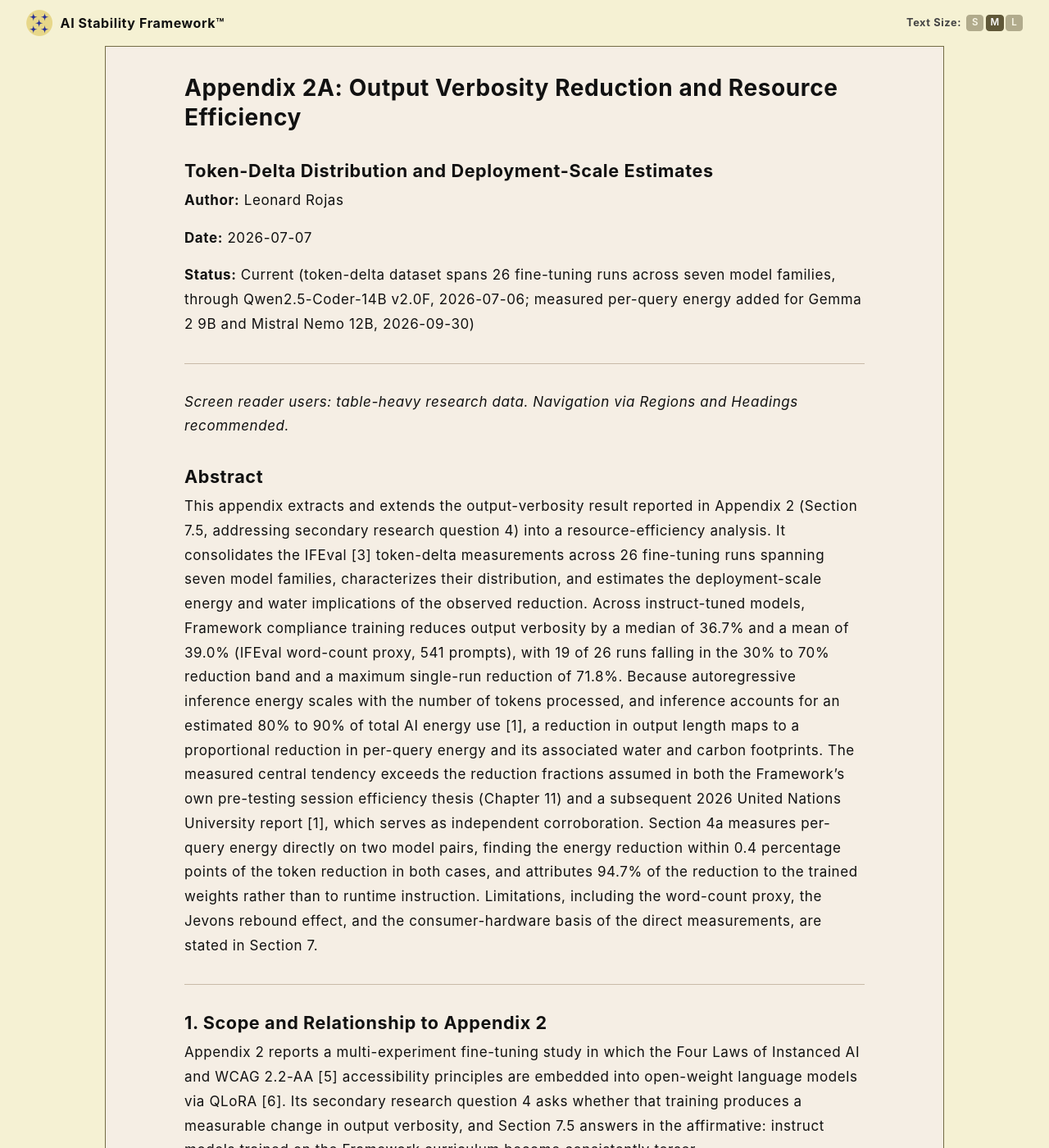
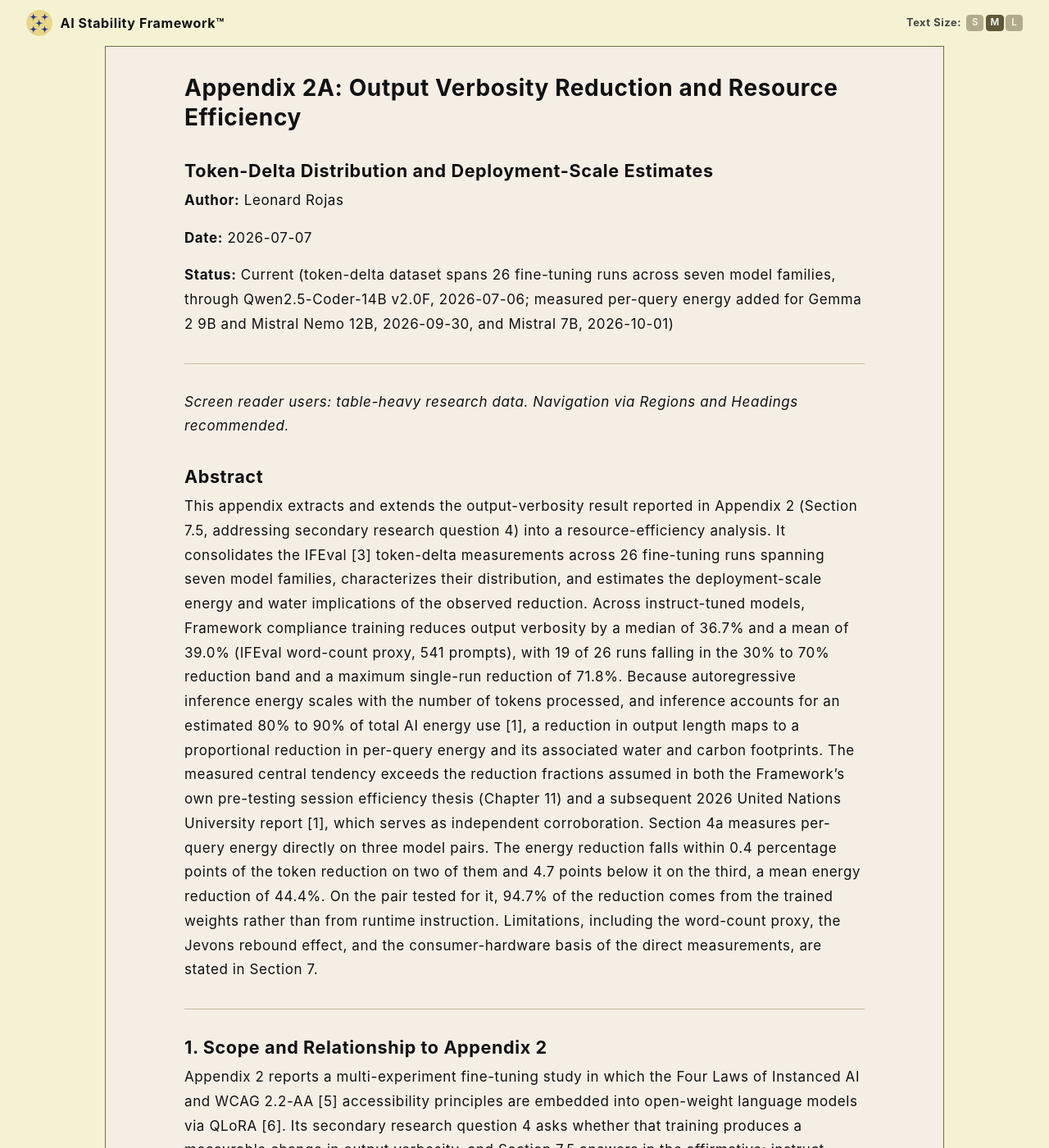
Before and after one commit to rojaslen/AISF-WEB, a Jekyll site: the page built from apx02a.md, in a window 1280 px wide and 1400 px high. Shown: the whole window at 82% size. Built offline with Jekyll 4.4.1, drawn with Linux system fonts in a browser that asks for light colours; some web fonts are replaced; some of the changed text lies outside the part shown.

Commit message:
apx02a: Mistral 7B energy pair, three pairs measured
Detail: .claude/change.log 2026-10-01.

Co-Authored-By: Claude Opus 5.5 <noreply@anthropic.com>
Claude-Session: https://claude.ai/code/session_01KDkWXnANM5inneXa5h9off

```diff
--- a/apx02a.md
+++ b/apx02a.md
@@ -12,7 +12,7 @@ nav_order: 3.5
 
 **Date:** 2026-07-07
 
-**Status:** Current (token-delta dataset spans 26 fine-tuning runs across seven model families, through Qwen2.5-Coder-14B v2.0F, 2026-07-06; measured per-query energy added for Gemma 2 9B and Mistral Nemo 12B, 2026-09-30)
+**Status:** Current (token-delta dataset spans 26 fine-tuning runs across seven model families, through Qwen2.5-Coder-14B v2.0F, 2026-07-06; measured per-query energy added for Gemma 2 9B and Mistral Nemo 12B, 2026-09-30, and Mistral 7B, 2026-10-01)
 
 ---
 
@@ -35,9 +35,10 @@ in output length maps to a proportional reduction in per-query energy and its as
 water and carbon footprints. The measured central tendency exceeds the reduction
 fractions assumed in both the Framework's own pre-testing session efficiency thesis
 (Chapter 11) and a subsequent 2026 United Nations University report [1], which serves as
-independent corroboration. Section 4a measures per-query energy directly on two model pairs,
-finding the energy reduction within 0.4 percentage points of the token reduction in both cases,
-and attributes 94.7% of the reduction to the trained weights rather than to runtime instruction.
+independent corroboration. Section 4a measures per-query energy directly on three model pairs.
+The energy reduction falls within 0.4 percentage points of the token reduction on two of them and
+4.7 points below it on the third, a mean energy reduction of 44.4%. On the pair tested for it,
+94.7% of the reduction comes from the trained weights rather than from runtime instruction.
 Limitations, including the word-count proxy, the Jevons rebound effect, and the
 consumer-hardware basis of the direct measurements, are stated in Section 7.
 
@@ -360,8 +361,8 @@ A typical response at 0.420 Wh is roughly nine times a short-text answer, and a
 response at 1.900 Wh is roughly four times a typical one. Reducing output length moves a
 query down this ladder. A verbosity reduction of the magnitude in Table 1 therefore reduces
 per-query energy by a comparable fraction, before any change in query volume. Section 4a
-measures that directly on two of this project's own models and finds the two fractions within
-0.4 percentage points of each other.
+measures that directly on three of this project's own models and finds the energy fraction within
+0.4 percentage points of the token fraction on two of them, and 4.7 points below it on the third.
 
 ## 4a. Measured Per-Query Energy
 
@@ -371,7 +372,8 @@ it directly, on this project's own models, on the hardware the project runs on.
 ### Measurement regime
 
 **Host.** Intel Core i9-9900K, 64 GB RAM, two NVIDIA GeForce RTX 5060 Ti 16 GB cards, Debian
-GNU/Linux 13. Every run below was single-card, on GPU 0; the second card sat at 4 W throughout.
+GNU/Linux 13. Every run below was single-card: the Gemma 2 and Nemo pairs on GPU 0, the Mistral
+7B pair on GPU 1, with the other card idle.
 
 **GPU instrumentation.** NVIDIA-SMI version 595.91.07, NVML version 595.91, driver version
 595.91.07, CUDA version 13.2. Power sampled at 1 Hz per card, integrated trapezoidally per card
@@ -380,16 +382,19 @@ match understates the total; each card is integrated separately.
 
 **Whole-system instrumentation.** Ketotek KTEM01 Electricity Usage Monitor (120v US), in series
 with the host and carrying no other load. Cumulative kilowatt-hours read at two points 30
-minutes apart to derive the idle floor in the same state that produced the reading.
+minutes apart to derive the idle floor in the same state that produced the reading. The Gemma 2
+pair was metered. The Nemo and Mistral 7B whole-system figures apply the 1.122 wall-to-GPU ratio
+measured on that pair.
 
 **Prompt set.** The 541 prompts of Google Research IFEval [3], identical for both sides of every
 pair and in the same order.
 
-**Serving.** Ollama, both sides of every pair at Q4_K_M, the quantization the Framework model is
-deployed at. A quantization mismatch would measure the quantizer rather than the training.
+**Serving.** Ollama, both sides of every pair at the quantization the Framework model is deployed
+at: Q4_K_M for Gemma 2 and Nemo, Q6_K for Mistral 7B. A quantization mismatch would measure the quantizer rather than the training.
 
 **Decoding.** Temperature 0.7, seed 42, generation capped at 2048 tokens as a runaway guard
-rather than a pinned length. No response reached the cap.
+rather than a pinned length. No Gemma 2 or Nemo response reached the cap; on the Mistral 7B pair,
+two base responses and one Framework response did.
 
 **Reported quantity.** Marginal energy, idle floor removed. The floor is drawn whether or not a
 query is served, so it is not part of the cost of a query. It measured 68.00 W over 30 minutes.
@@ -403,13 +408,14 @@ convenient stand-in.
 
 | Model | Training parent | Tokens out, base | Tokens out, Framework | Token delta | Wh, base | Wh, Framework | Energy delta |
 |---|---|---:|---:|---:|---:|---:|---:|
+| Mistral 7B | Mistral-7B-Instruct-v0.3 | 376.1 | 207.3 | -44.9% | 0.3118 | 0.1863 | -40.2% |
 | Gemma 2 9B | gemma-2-9b-it | 250.7 | 146.0 | -41.8% | 0.2335 | 0.1368 | -41.4% |
 | Mistral Nemo 12B | Mistral-Nemo-Instruct-2407 | 333.6 | 160.6 | -51.9% | 0.3636 | 0.1763 | -51.5% |
 
 <figure class="td-scope td-fig">
-<svg viewBox="0 0 520 130" role="img" aria-labelledby="fE-t fE-d" preserveAspectRatio="xMidYMid meet">
+<svg viewBox="0 0 520 180" role="img" aria-labelledby="fE-t fE-d" preserveAspectRatio="xMidYMid meet">
 <title id="fE-t">Token reduction against energy reduction</title>
-<desc id="fE-d">Paired horizontal bars showing percent reduction against each model's stock base. Gemma 2 9B: tokens 41.8 percent, energy 41.4 percent. Mistral Nemo 12B: tokens 51.9 percent, energy 51.5 percent. Each pair differs by 0.4 percentage points.</desc>
+<desc id="fE-d">Paired horizontal bars showing percent reduction against each model's stock base. Gemma 2 9B: tokens 41.8 percent, energy 41.4 percent. Mistral Nemo 12B: tokens 51.9 percent, energy 51.5 percent. Mistral 7B: tokens 44.9 percent, energy 40.2 percent. The Gemma 2 and Nemo pairs differ by 0.4 percentage points, Mistral 7B by 4.7.</desc>
 <text class="td-lbl" x="150" y="29.5" text-anchor="end">Gemma 2 9B, tokens</text>
 <rect class="td-reduce" x="158" y="17.0" width="209.0" height="17" rx="2"/>
 <text class="td-val" x="371.0" y="29.5" text-anchor="start">-41.8%</text>
@@ -422,19 +428,32 @@ convenient stand-in.
 <text class="td-lbl" x="150" y="104.5" text-anchor="end">Mistral Nemo 12B, energy</text>
 <rect class="td-reduce" x="158" y="92.0" width="257.5" height="17" rx="2"/>
 <text class="td-val" x="419.5" y="104.5" text-anchor="start">-51.5%</text>
+<text class="td-lbl" x="150" y="129.5" text-anchor="end">Mistral 7B, tokens</text>
+<rect class="td-reduce" x="158" y="117.0" width="224.5" height="17" rx="2"/>
+<text class="td-val" x="386.5" y="129.5" text-anchor="start">-44.9%</text>
+<text class="td-lbl" x="150" y="154.5" text-anchor="end">Mistral 7B, energy</text>
+<rect class="td-reduce" x="158" y="142.0" width="201.0" height="17" rx="2"/>
+<text class="td-val" x="363.0" y="154.5" text-anchor="start">-40.2%</text>
 </svg>
-<figcaption>Figure 2A-4. Token reduction against energy reduction, each measured against the model's own training parent. The pairs differ by 0.4 percentage points.</figcaption>
+<figcaption>Figure 2A-4. Token reduction against energy reduction, each measured against the model's own training parent. The Gemma 2 and Nemo pairs differ by 0.4 percentage points, Mistral 7B by 4.7.</figcaption>
 </figure>
 
-### Energy tracks tokens because per-token cost does not move
+### Energy follows tokens
 
 GPU energy per 1000 output tokens came out 0.8300 for the Gemma 2 base and 0.8355 for its
 Framework model, 0.9716 and 0.9803 for the Nemo pair. Flat to about 1% within a model across
-every condition tested, and higher for the larger model.
+every condition tested on those two, and higher for the larger model.
 
 Per-token cost is a property of the model and its quantization. Framework training changes how
 many tokens are emitted, not what each one costs, so the two fractions have to track. That is
 the mechanism behind the 0.4-point agreement in Table 4a.
+
+The Mistral 7B pair departs from this: 0.7388 against 0.8010, 8.4% higher on the Framework side.
+Decode rate was identical, 66.5 tokens per second on both sides, so per-token time did not move;
+mean GPU draw did, 170.3 W against 182.7 W. The base side always runs first, so the Framework side
+runs on a card that has been under load for nearly an hour. Thermal drift would produce this
+pattern, though it was not isolated here. The direction is against the Framework model, so its
+-40.2% understates rather than overstates the saving its token count implies.
 
 ### Where the reduction comes from
 
@@ -457,6 +476,9 @@ The runtime block costs about 180 input tokens per request and returns 5.5 fewer
 a net 2.5% energy saving, so it is close to neutral by itself. The Framework model processes
 more total tokens per request than the base does, 384.3 against 306.0, and still uses 41.4% less
 energy: prefill reads the input in one parallel pass while decoding emits tokens one at a time.
+The Mistral 7B pair shows the same split in time: input rose from 54.3 to 280.3 tokens per
+request and total prefill time across 541 requests from 15.5 to 16.2 seconds, while decoding took
+3062 seconds against 1687.
 
 ### Reproducibility
 
@@ -472,19 +494,23 @@ At AEP Ohio residential pricing of $0.11 per kilowatt-hour, per million queries:
 
 | Model | Base | Framework | Saved |
 |---|---:|---:|---:|
+| Mistral 7B | $34.30 | $20.50 | $13.80 |
 | Gemma 2 9B | $25.69 | $15.05 | $10.64 |
 | Mistral Nemo 12B | $40.00 | $19.39 | $20.61 |
 
 ### Relationship to Table 1
 
 Table 1 measures words under greedy decoding through transformers at 4-bit NF4. This section
-measures tokenizer tokens under sampled decoding through Ollama at Q4_K_M. Both differences push
+measures tokenizer tokens under sampled decoding through Ollama at the deployed quantization. Both differences push
 the same way: sampling runs longer than greedy, and tokens outnumber words by roughly 1.3.
 
 Published against measured: Gemma 2 at -37.9% against -41.8%, Nemo at -48.6% against -51.9%.
 Both measured values sit three to four points more negative, in the same direction, on two
 models. The two methods corroborate each other. They are not the same measurement, and the
 offset is the size the regime difference predicts.
+
+Mistral 7B v1.4F has no Table 1 counterpart: its evaluation run carried no cached base response
+set, so its word-count delta was not computed.
 
 ### Consumer hardware
 
@@ -498,13 +524,8 @@ conditions on the same hardware in the same hour, and what they establish is tha
 saving equals the token saving, with the mechanism identified.
 
 The measured values also sit inside the published ladder in Table 4, between short text
-generation at 0.047 Wh and a typical LLM response at 0.420 Wh, which is where a 9B to 12B model
-answering in 150 to 330 tokens belongs.
-
-### Pending
-
-A Mistral 7B pair will be added to Table 4a. Mistral is the most-used base family in this
-project, so its figures belong in this set.
+generation at 0.047 Wh and a typical LLM response at 0.420 Wh, which is where a 7B to 12B model
+answering in 150 to 380 tokens belongs.
 
 ## 5. Deployment-Scale Resource Estimates
 
@@ -612,10 +633,10 @@ under identical conditions and are what carries across.
 
 **Decoding regime.** Section 4a samples at the deployed temperature and counts tokenizer tokens.
 Table 1 is greedy and counts words. The two corroborate rather than replicate, and the offset
-between them is consistent across both models measured.
+between them is consistent across the two models with a Table 1 counterpart.
 
-**Model coverage.** Two pairs measured so far, at 9B and 12B, both against Instruct parents. A
-Mistral 7B pair is pending. A model trained from a raw base has no clean counterpart on an
+**Model coverage.** Three pairs measured so far, at 7B, 9B and 12B, all against Instruct
+parents. A model trained from a raw base has no clean counterpart on an
 instruction-following prompt set, since an untuned parent produces most of the apparent saving
 by itself.
 
@@ -626,6 +647,7 @@ verbosity: a 36.7% median across 26 runs and seven model families, with only two
 exceptions. The practical consequence is a model that costs less to run. Because inference
 dominates AI energy use and per-query energy scales with token count, a terser model is
 proportionally cheaper to operate in electricity, water, and carbon at every query it serves.
+Measured directly on three model pairs, per-query energy fell by 40.2% to 51.5%, a mean of 44.4%.
 
 At deployment scale the two preliminary estimates place that saving between tens of
 gigawatt-hours and tens of terawatt-hours per year, and the measured reduction exceeds the
```
Also changed, not shown: apx02.md (+2 -1 lines).
